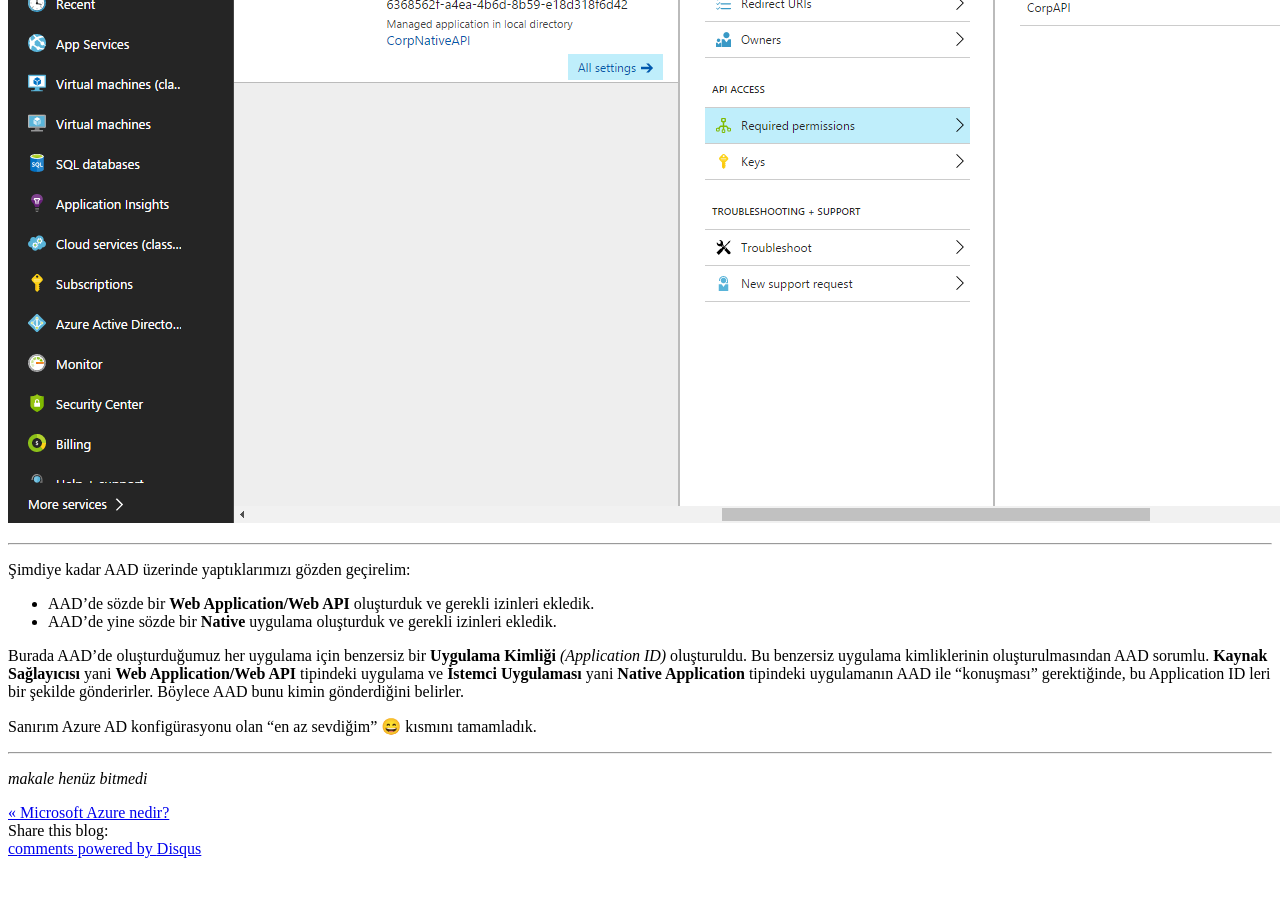
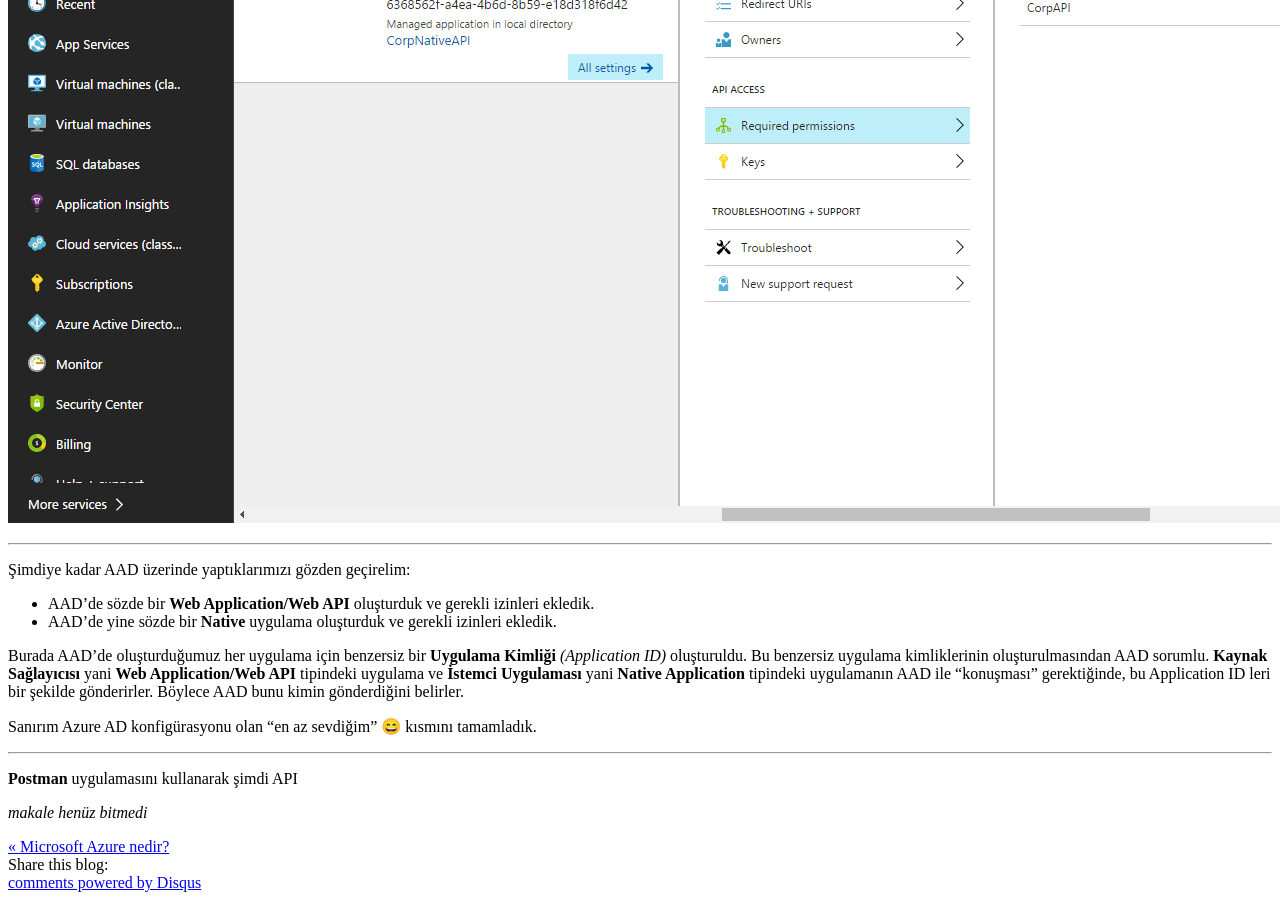
Before and after one commit to mehmetkut/mehmetkut.github.io, a Jekyll site: the page built from _posts/2017-05-29-aspnetcore-webapi-kaynaklarini-azure-active-directory-ile-koruma.md, in a window 1280 px wide and 900 px high, scrolled down 29322 px. Built offline with Jekyll 4.4.1, drawn with Linux system fonts in a browser that asks for light colours; comment, search, counter and statistics services are not loaded; before the commit the page ends 30188 px from its top, so only the background shows below that.

Commit message:
added more sections

```diff
--- a/_posts/2017-05-29-aspnetcore-webapi-kaynaklarini-azure-active-directory-ile-koruma.md
+++ b/_posts/2017-05-29-aspnetcore-webapi-kaynaklarini-azure-active-directory-ile-koruma.md
@@ -360,7 +360,7 @@ Herşey yolunda gittiyse aşağıdakine benzer bir **Required permissions** ekra
 Şimdiye kadar AAD üzerinde yaptıklarımızı gözden geçirelim:
 
 - AAD'de sözde bir **Web Application/Web API** oluşturduk ve gerekli izinleri ekledik.
-- AAD'de yine sözde bir **Native**  uygulama oluşturduk  ve gerekli izinleri ekledik.
+- AAD'de yine sözde bir **Native** uygulama oluşturduk ve gerekli izinleri ekledik.
 
 Burada AAD'de oluşturduğumuz her uygulama için benzersiz bir **Uygulama Kimliği** *(Application ID)* oluşturuldu. Bu benzersiz uygulama kimliklerinin oluşturulmasından AAD sorumlu. **Kaynak Sağlayıcısı** yani **Web Application/Web API** tipindeki uygulama ve **İstemci Uygulaması** yani **Native Application** tipindeki uygulamanın AAD ile "konuşması" gerektiğinde, bu Application ID leri bir şekilde gönderirler. Böylece AAD bunu kimin gönderdiğini belirler.
 
@@ -368,5 +368,7 @@ Sanırım Azure AD konfigürasyonu olan "en az sevdiğim" 😄 kısmını tamaml
 
 -----
 
+**Postman** uygulamasını kullanarak şimdi API
+
 
 *makale henüz bitmedi*
```
